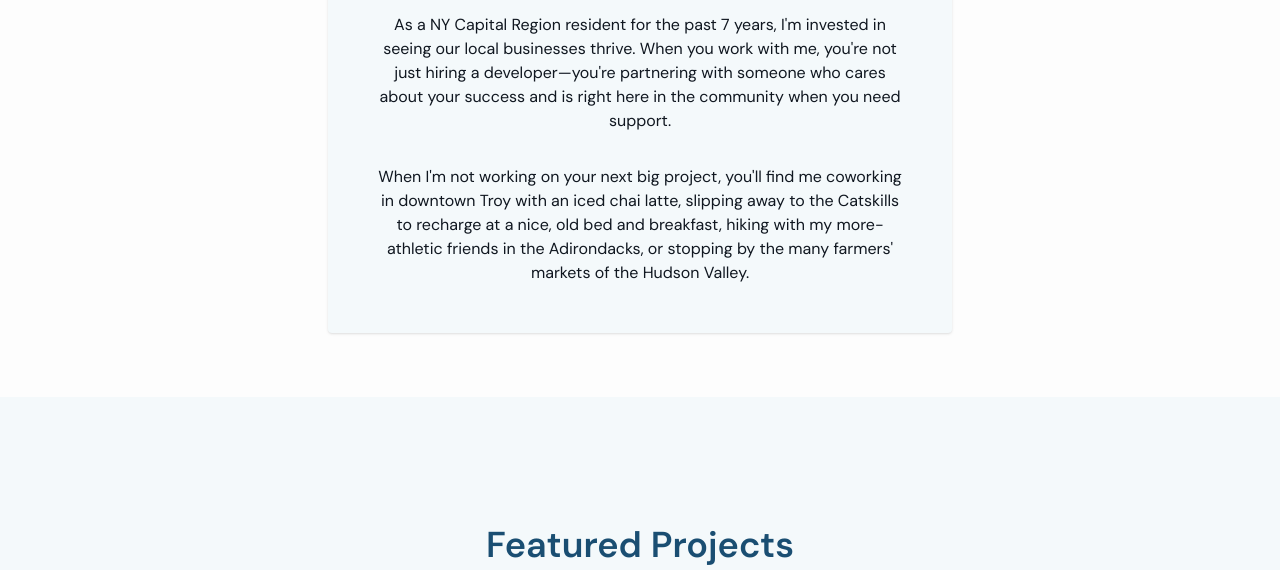
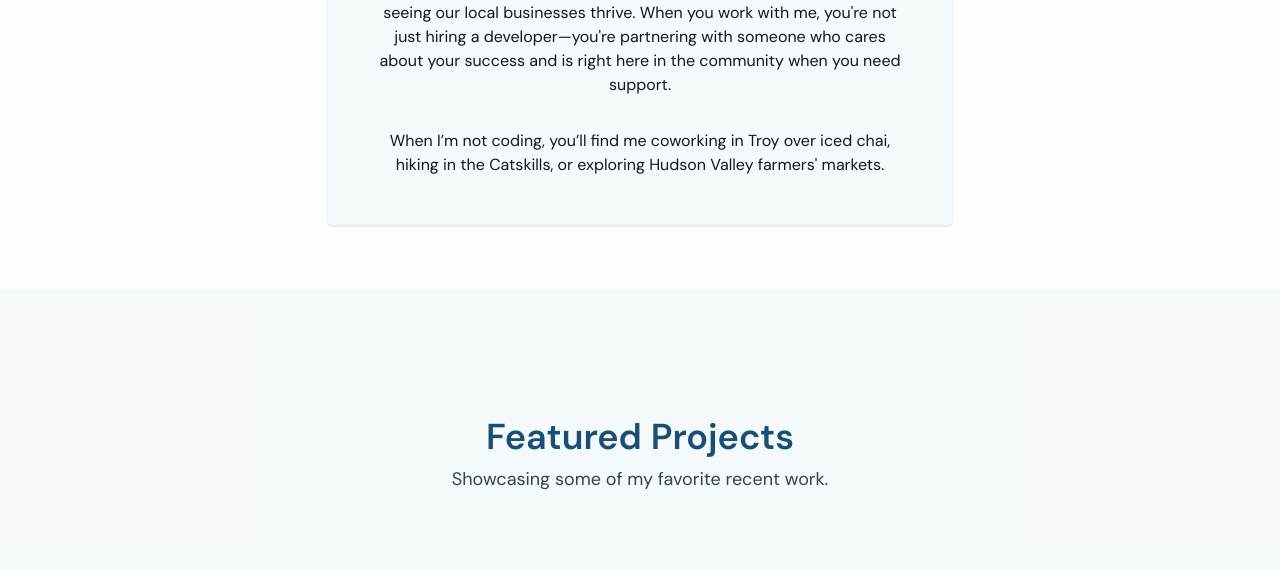
Before and after one commit to matranga-codeworks/mcw-site, an Astro site: page / in a window 1280 px wide. Shown: the part 1739-2309 px from the top of the page. Built offline with nearby package versions, Linux system fonts and the light colour scheme; Astro itself is replaced by a stand-in of ours.

Commit message:
Hide banner

```diff
--- a/package.json
+++ b/package.json
@@ -11,9 +11,10 @@
   "dependencies": {
     "@astrojs/sitemap": "^3.5.0",
     "@tailwindcss/vite": "^4.1.11",
-    "astro": "^5.12.9",
+    "astro": "^5.13.2",
     "astro-compressor": "^1.1.2",
     "astro-seo": "^0.8.4",
     "tailwindcss": "^4.1.11"
-  }
+  },
+  "packageManager": "pnpm@10.14.0+sha512.ad27a79641b49c3e481a16a805baa71817a04bbe06a38d17e60e2eaee83f6a146c6a688125f5792e48dd5ba30e7da52a5cda4c3992b9ccf333f9ce223af84748"
 }
--- a/src/pages/index.astro
+++ b/src/pages/index.astro
@@ -96,7 +96,7 @@ const faq = [
     />
   </head>
   <body class="font-display text-text-dark bg-[#fdfdfd]">
-    <aside class="bg-slate-800 text-white py-2 px-3">
+    <!-- <aside class="bg-slate-800 text-white py-2 px-3">
       <div class="container mx-auto">
         <p class="text-center text-sm">
           🚀 Now booking projects for Fall 2025 and beyond!{" "}
@@ -106,7 +106,7 @@ const faq = [
           > to discuss your needs.
         </p>
       </div>
-    </aside>
+    </aside> -->
     <header
       class="from-primary to-primary-500 bg-gradient-to-br min-h-[60vh] z-[1] relative overflow-hidden"
     >
@@ -249,11 +249,9 @@ const faq = [
           </p>
 
           <p>
-            When I'm not working on your next big project, you'll find me
-            coworking in downtown Troy with an iced chai latte, slipping away to
-            the Catskills to recharge at a nice, old bed and breakfast, hiking
-            with my more-athletic friends in the Adirondacks, or stopping by the
-            many farmers' markets of the Hudson Valley.
+            When I’m not coding, you’ll find me coworking in Troy over iced
+            chai, hiking in the Catskills, or exploring Hudson Valley farmers'
+            markets.
           </p>
         </div>
       </div>
```
Also changed, not shown: pnpm-lock.yaml.
